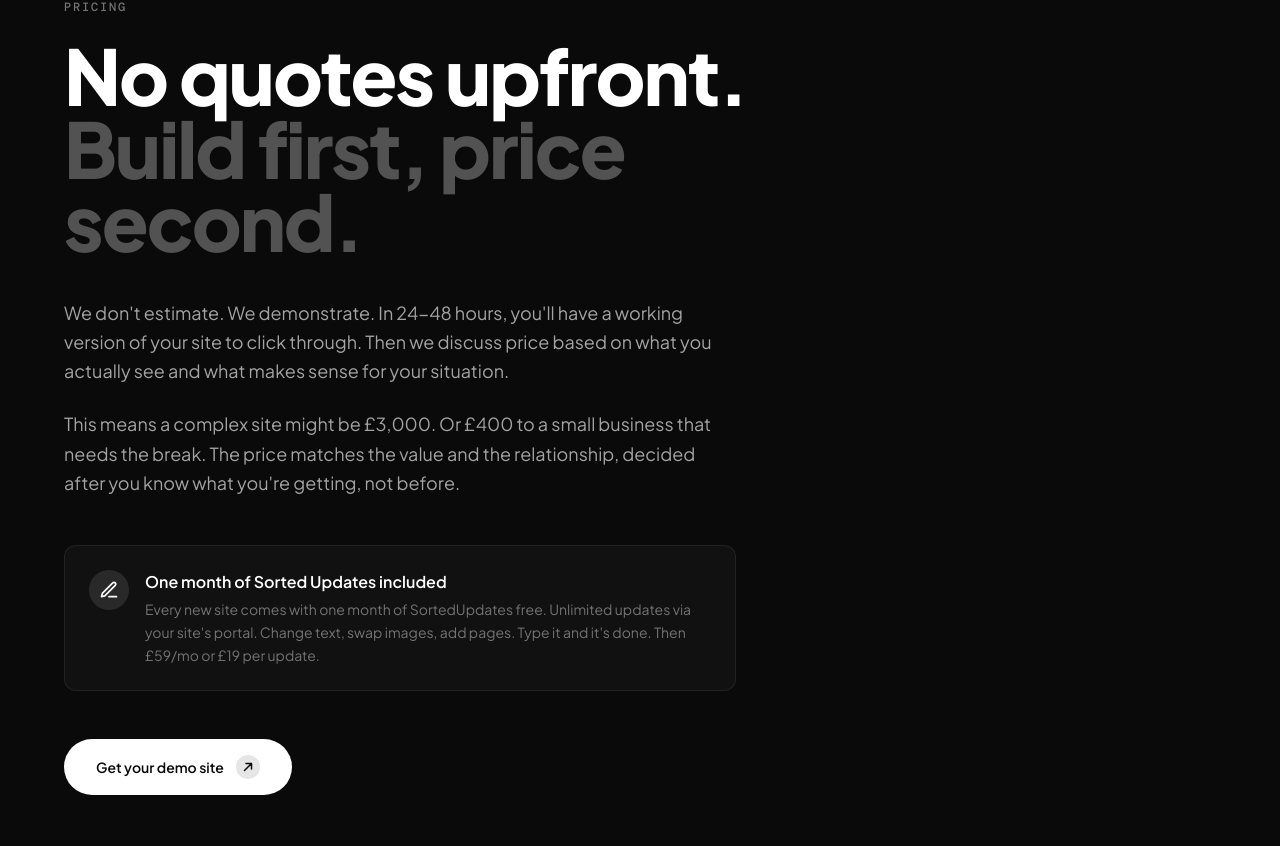
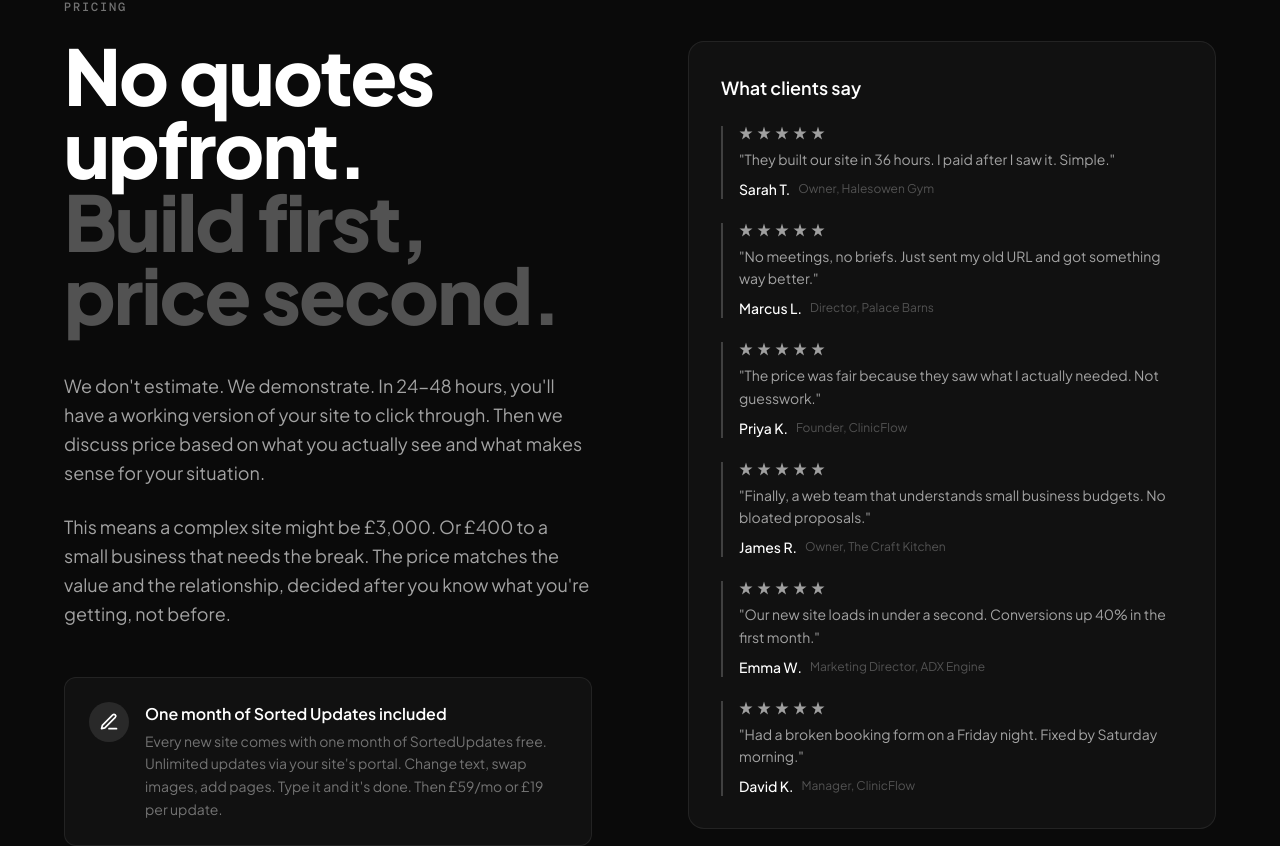
Before and after one commit to rennyreign/sorted, a Next.js app: page / in a window 1280 px wide. Shown: the part 2494-3340 px from the top of the page. Built offline with nearby package versions, Linux system fonts and the light colour scheme.

Commit message:
feat(pricing): replace laptop video with testimonials panel
- Remove scroll-triggered laptop video element
- Add 6 client testimonials with star ratings
- Update testimonial data structure with rating field
- Clean up unused video refs and scroll handlers

```diff
--- a/components/Pricing.tsx
+++ b/components/Pricing.tsx
@@ -1,10 +1,53 @@
+"use client"
+
+const testimonials = [
+  {
+    quote: "They built our site in 36 hours. I paid after I saw it. Simple.",
+    author: "Sarah T.",
+    role: "Owner, Halesowen Gym",
+    rating: 5,
+  },
+  {
+    quote: "No meetings, no briefs. Just sent my old URL and got something way better.",
+    author: "Marcus L.",
+    role: "Director, Palace Barns",
+    rating: 5,
+  },
+  {
+    quote: "The price was fair because they saw what I actually needed. Not guesswork.",
+    author: "Priya K.",
+    role: "Founder, ClinicFlow",
+    rating: 5,
+  },
+  {
+    quote: "Finally, a web team that understands small business budgets. No bloated proposals.",
+    author: "James R.",
+    role: "Owner, The Craft Kitchen",
+    rating: 5,
+  },
+  {
+    quote: "Our new site loads in under a second. Conversions up 40% in the first month.",
+    author: "Emma W.",
+    role: "Marketing Director, ADX Engine",
+    rating: 5,
+  },
+  {
+    quote: "Had a broken booking form on a Friday night. Fixed by Saturday morning.",
+    author: "David K.",
+    role: "Manager, ClinicFlow",
+    rating: 5,
+  },
+]
 
 export default function Pricing() {
+
   return (
     <section id="pricing" className="py-32 px-6 sm:px-10 lg:px-16 bg-[#0A0A0A]">
       <div className="max-w-[1400px] mx-auto">
 
-        <div className="max-w-3xl">
+        <div className="grid lg:grid-cols-2 gap-16 lg:gap-24 items-start">
+          {/* Left column - content */}
+          <div>
             <span className="inline-block font-mono text-xs uppercase tracking-[0.15em] text-[#737373] font-medium mb-6">
               Pricing
             </span>
@@ -14,7 +57,7 @@ export default function Pricing() {
               <span className="text-[#525252]">Build first, price second.</span>
             </h2>
 
-          <div className="space-y-6 text-[#A3A3A3] text-lg leading-relaxed max-w-2xl mb-12">
+            <div className="space-y-6 text-[#A3A3A3] text-lg leading-relaxed mb-12">
               <p>
                 We don&apos;t estimate. We demonstrate. In 24-48 hours, you&apos;ll have
                 a working version of your site to click through. Then we discuss
@@ -29,7 +72,7 @@ export default function Pricing() {
               </p>
             </div>
 
-          <div className="flex items-start gap-4 p-6 bg-white/[0.03] border border-white/[0.08] rounded-xl max-w-2xl mb-12">
+            <div className="flex items-start gap-4 p-6 bg-white/[0.03] border border-white/[0.08] rounded-xl mb-12">
               <div className="w-10 h-10 rounded-full bg-white/10 flex items-center justify-center flex-shrink-0">
                 <svg xmlns="http://www.w3.org/2000/svg" width="20" height="20" viewBox="0 0 24 24" fill="none" stroke="currentColor" strokeWidth="2" strokeLinecap="round" strokeLinejoin="round" className="text-white">
                   <path d="M12 20h9"/>
@@ -59,6 +102,36 @@ export default function Pricing() {
             </a>
           </div>
 
+          {/* Right column - testimonials */}
+          <div className="lg:pt-12">
+            <div className="bg-white/[0.03] border border-white/[0.08] rounded-2xl p-8">
+              <h3 className="font-sans font-semibold text-white text-lg mb-6">
+                What clients say
+              </h3>
+              <div className="space-y-6">
+                {testimonials.map((t, i) => (
+                  <div key={i} className="border-l-2 border-white/20 pl-4">
+                    <div className="flex items-center gap-1 mb-2">
+                      {Array.from({ length: t.rating }).map((_, j) => (
+                        <svg key={j} width="14" height="14" viewBox="0 0 14 14" fill="currentColor" className="text-white/60">
+                          <path d="M7 0.5L8.5 5.5H13.5L9.5 8.5L11 13.5L7 10.5L3 13.5L4.5 8.5L0.5 5.5H5.5L7 0.5Z"/>
+                        </svg>
+                      ))}
+                    </div>
+                    <p className="text-[#A3A3A3] text-sm leading-relaxed mb-2">
+                      "{t.quote}"
+                    </p>
+                    <div className="flex items-center gap-2">
+                      <span className="text-white text-sm font-medium">{t.author}</span>
+                      <span className="text-[#525252] text-xs">{t.role}</span>
+                    </div>
+                  </div>
+                ))}
+              </div>
+            </div>
+          </div>
+        </div>
+
       </div>
     </section>
   )
```
Lines whose indentation alone changed are shown as unchanged.
